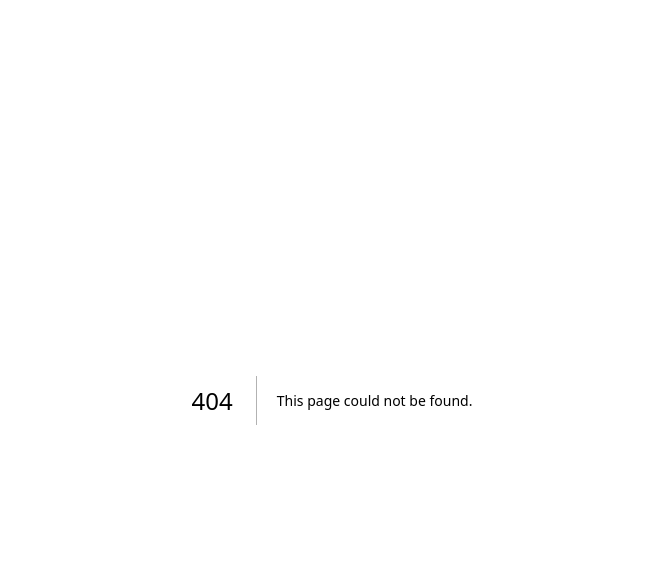
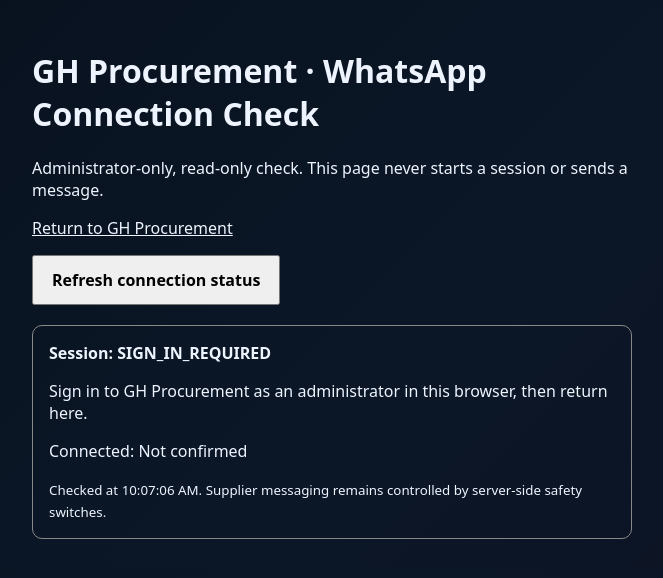
Before and after one commit to projectrippleconnect-tech/gh-procurement-public, a Next.js app: page /whatsapp-connection-check in a window 1280 px wide. Before the commit this address had no page. Shown: the top 578 px of the page, without its empty margins (308-971 px from the left). Built offline with nearby package versions, Linux system fonts and the light colour scheme; no server answers.

Commit message:
Add read-only administrator connection diagnostics screen independent of RFQ workflow

```diff
--- /dev/null
+++ b/app/whatsapp-connection-check/page.tsx
@@ -0,0 +1,55 @@
+'use client'
+
+import {useCallback,useEffect,useState} from 'react'
+import {supabase} from '@/lib/supabase'
+
+type Result={status:string;detail:string;connected:boolean;checkedAt:string}
+const issueText:Record<string,string>={
+ WAHA_BASE_URL_MISSING:'The server does not have a gateway URL. Check WAHA_BASE_URL in Netlify production Functions.',
+ WAHA_API_KEY_MISSING:'The server cannot read WAHA_API_KEY. Confirm the secret is scoped to production Functions and redeploy.',
+ WAHA_SESSION_INVALID:'WAHA_SESSION is invalid. Use default.',
+ WAHA_BASE_URL_INVALID:'The gateway URL is malformed. Use https://gh-procurement-waha.hostless.app without a path or query.',
+ WAHA_ALLOWED_HOST_MISMATCH:'WAHA_ALLOWED_HOST does not match the gateway URL hostname.',
+ WAHA_BASE_URL_NOT_ALLOWED:'The gateway URL failed the HTTPS and hostname safety checks.'
+}
+
+export default function WhatsAppConnectionCheck(){
+ const[result,setResult]=useState<Result|null>(null)
+ const[busy,setBusy]=useState(false)
+ const check=useCallback(async()=>{
+  setBusy(true)
+  try{
+   const {data:{session}}=await supabase.auth.getSession()
+   if(!session?.access_token){
+    setResult({status:'SIGN_IN_REQUIRED',detail:'Sign in to GH Procurement as an administrator in this browser, then return here.',connected:false,checkedAt:new Date().toLocaleTimeString()})
+    return
+   }
+   const response=await fetch('/api/integrations/whatsapp/pair',{
+    headers:{Authorization:'Bearer '+session.access_token},cache:'no-store',signal:AbortSignal.timeout(15000)
+   })
+   const data=await response.json().catch(()=>({}))
+   const reason=String(data.reason||data.error||'')
+   setResult({
+    status:String(data.status||('HTTP '+response.status)),
+    detail:issueText[reason]||reason||(response.ok?'Netlify reached the configured WhatsApp session.':'Gateway status request failed.'),
+    connected:data.connected===true,
+    checkedAt:new Date().toLocaleTimeString()
+   })
+  }catch{
+   setResult({status:'REQUEST_FAILED',detail:'Could not reach the Netlify connection check. Check your network, then retry.',connected:false,checkedAt:new Date().toLocaleTimeString()})
+  }finally{setBusy(false)}
+ },[])
+ useEffect(()=>{void check()},[check])
+ return <main style={{maxWidth:640,margin:'0 auto',padding:'28px 20px',fontFamily:'system-ui,sans-serif'}}>
+  <h1>GH Procurement · WhatsApp Connection Check</h1>
+  <p>Administrator-only, read-only check. This page never starts a session or sends a message.</p>
+  <p><a href="/">Return to GH Procurement</a></p>
+  <button type="button" disabled={busy} onClick={()=>void check()} style={{padding:'12px 18px',fontWeight:700}}>{busy?'Checking…':'Refresh connection status'}</button>
+  {result&&<section aria-live="polite" style={{marginTop:20,padding:16,border:'1px solid #888',borderRadius:10}}>
+   <strong>Session: {result.status}</strong>
+   <p>{result.detail}</p>
+   <p>Connected: {result.connected?'Yes':'Not confirmed'}</p>
+   <small>Checked at {result.checkedAt}. Supplier messaging remains controlled by server-side safety switches.</small>
+  </section>}
+ </main>
+}
```
